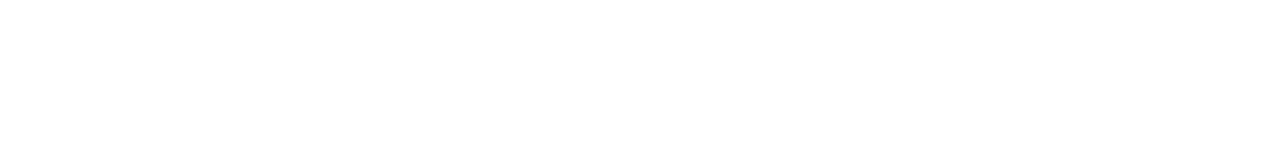
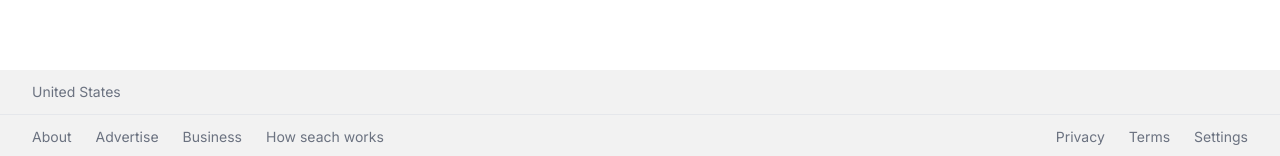
Before and after one commit to MinhLong2304/search_app, a Next.js app: page / in a window 1280 px wide. Shown: the part 641-797 px from the top of the page. Built offline with nearby package versions, Linux system fonts and the light colour scheme; no server answers.

Commit message:
editing footer

```diff
--- /dev/null
+++ b/src/app/components/ContryLookup.jsx
@@ -0,0 +1,13 @@
+"use client"
+
+import React, { useEffect, useState } from 'react'
+
+export default function ContryLookup() {
+  const[country,setCountry]= useState("United States")
+  useEffect(()=>{
+    fetch(`https://extreme-ip-lookup.com/json/?key=${process.env.IP_API_KEY}`).then((res) => res.json()).then((data) => setCountry(data.country));
+  },[]);
+    return (
+    <div>{country}</div>
+  )
+}
--- /dev/null
+++ b/src/app/components/Footer.jsx
@@ -0,0 +1,26 @@
+import React from 'react'
+import ContryLookup from './ContryLookup'
+
+export default function Footer() {
+  return (
+    <footer className='absolute bottom-0 text-sm text-gray-500 bg-[#f2f2f2] w-full'>
+        <div className='border-b px-8 py-3'>
+            <ContryLookup />
+        </div>
+        <div className='flex flex-col sm:flex-row justify-between items-center px-8 py-3 space-y-7 sm:space-y-0'>
+            <ul className='flex items-center space-x-6'>
+                <li className='link'>About</li>
+                <li className='link'>Advertise</li>
+                <li className='link'>Business</li>
+                <li className='link'>How seach works</li>
+            </ul>
+
+            <ul className='flex items-center space-x-6'>
+                <li className='link'>Privacy</li>
+                <li className='link'>Terms</li>
+                <li className='link'>Settings</li>
+            </ul>
+        </div>
+    </footer>
+  )
+}
--- a/src/app/globals.css
+++ b/src/app/globals.css
@@ -15,4 +15,7 @@
         w-36 h-10
         transition-shadow;
     }
+    .link{
+        @apply hover:underline cursor-pointer;
+    }
 }
--- a/src/app/layout.jsx
+++ b/src/app/layout.jsx
@@ -1,5 +1,6 @@
 import { Inter } from "next/font/google";
 import "./globals.css";
+import Footer from "./components/Footer";
 
 const inter = Inter({ subsets: ["latin"] });
 
@@ -11,7 +12,11 @@
 export default function RootLayout({ children }) {
   return (
     <html lang="en">
-      <body className={inter.className}>{children}</body>
+      <body className={inter.className}>
+        {children}
+        {/*Footer */}
+        <Footer/>
+        </body>
     </html>
   );
 }
```
